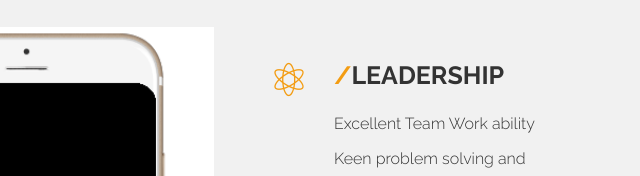
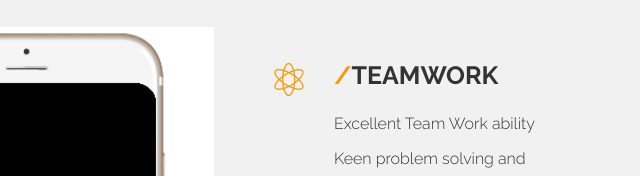
Before and after one commit to DaniMatar/DaniMatar.github.io, a plain HTML site: page index.html in a window 1280 px wide. Shown: the part 2204-2380 px from the top of the page, 606-1246 px from the left. Drawn offline with Linux system fonts and the light colour scheme; animation ran at ten frames a second.

Commit message:
Update index.html

```diff
--- a/index.html
+++ b/index.html
@@ -379,7 +379,7 @@
                             <div><span class="pe-7s-science"></span></div>
 
                             <!-- FEATURE HEADING AND DESCRIPTION -->
-                            <h3><span>/</span>Leadership</h3>
+                            <h3><span>/</span>TeamWork</h3>
                             <p>Excellent Team Work ability</p>
 							<p>Keen problem solving and negotiation skills</p>
                         </div>
```
